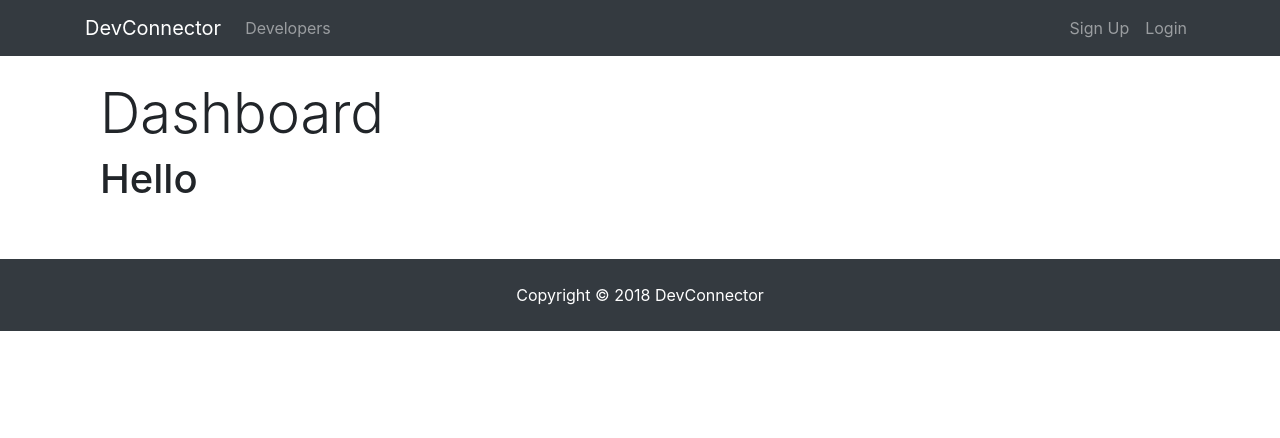
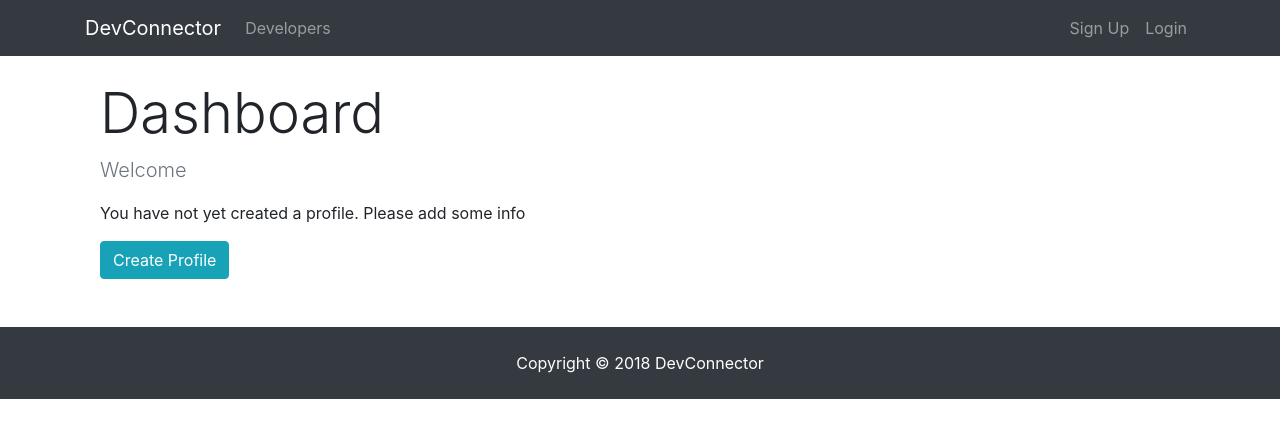
Before and after one commit to rhys-nicholls/JS-dev-connector, a React (Create React App) app in the folder client/: page /dashboard in a window 1280 px wide. Shown: the top 438 px of the page. Built offline with nearby package versions, Linux system fonts and the light colour scheme; no server answers.

Commit message:
Started adding content to Dashboard component

```diff
--- a/client/src/components/dashboard/Dashboard.js
+++ b/client/src/components/dashboard/Dashboard.js
@@ -1,4 +1,5 @@
 import React, { Component } from 'react';
+import { Link } from 'react-router-dom';
 import PropTypes from 'prop-types';
 import { connect } from 'react-redux';
 import { getCurrentProfile } from '../../actions/profileActions';
@@ -17,7 +18,19 @@
     if(profile === null || loading) {
       dashboardContent = <Spinner />
     } else {
-      dashboardContent = <h1>Hello</h1>
+      // Check if profile object is empty
+      if(Object.keys(profile).length > 0) {
+        dashboardContent = <h4>TODO: DISPLAY PROFILE</h4>
+      } else {
+        // User is logged in but no profile
+        dashboardContent = (
+          <div>
+            <p className="lead text-muted">Welcome { user.name }</p>
+            <p>You have not yet created a profile. Please add some info</p>
+            <Link to="/create-profile" className="btn bth-lg btn-info">Create Profile</Link>
+          </div>
+        )
+      }
     }
     return (
       <div className="dashboard">
```
